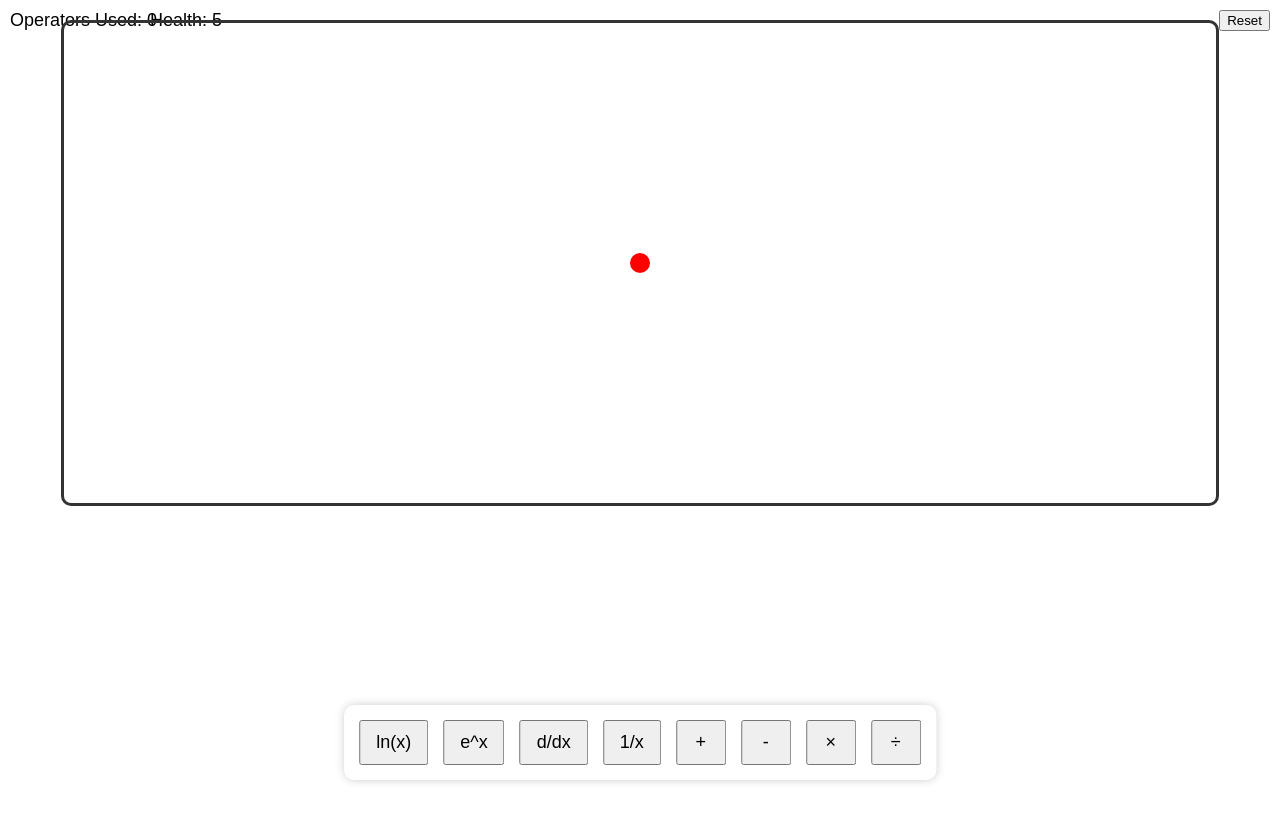
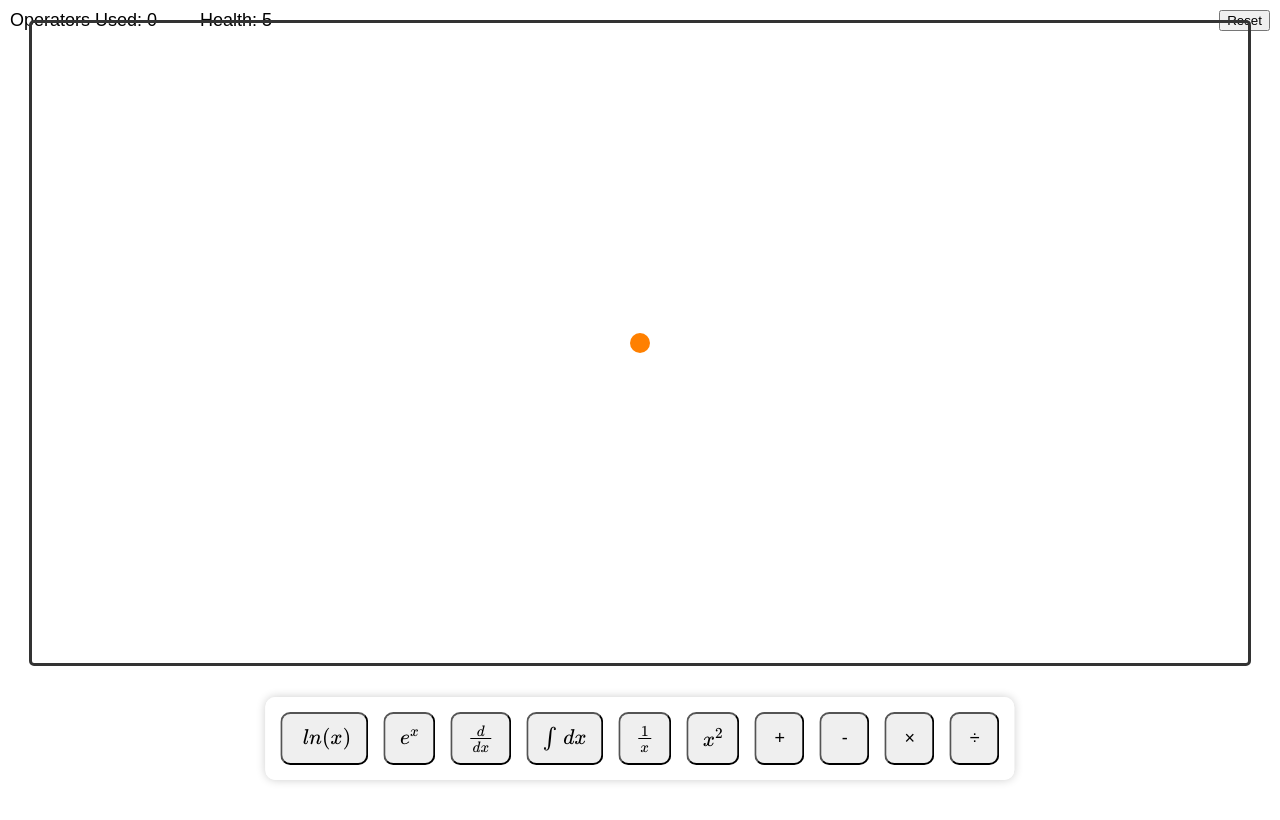
Before and after one commit to itsdragonic/calcwars, a plain HTML site: page index.html in a window 1280 px wide. Drawn offline with nearby package versions, Linux system fonts and the light colour scheme.

Commit message:
added favicon

```diff
--- a/index.html
+++ b/index.html
@@ -2,8 +2,11 @@
 <html lang="en">
 <head>
     <meta charset="UTF-8">
+    <link rel="shortcut icon" type="image/png" href="calcwars.png">
+    <link rel="stylesheet" href="style.css">
+
     <meta name="viewport" content="width=device-width, initial-scale=1.0">
-    <title>Math Wars</title>
+    <title>CalcWars</title>
     <script src="https://polyfill.io/v3/polyfill.min.js?features=es6"></script>
     <script id="MathJax-script" async src="https://cdn.jsdelivr.net/npm/mathjax@3/es5/tex-mml-chtml.js"></script>
     <script src="https://cdnjs.cloudflare.com/ajax/libs/mathjs/11.9.0/math.min.js"></script>
@@ -16,11 +19,11 @@
         }
         #game-container {
             position: relative;
-            width: 90vw;
-            height: 60vh;
+            width: 95vw;
+            height: 80vh;
             margin: 20px auto;
             border: 3px solid #333;
-            border-radius: 10px;
+            border-radius: 5px;
         }
         #player {
             position: absolute;
@@ -29,7 +32,7 @@
             transform: translate(-50%, -50%);
             width: 20px;
             height: 20px;
-            background-color: red;
+            background-color: rgb(255, 128, 0);
             border-radius: 50%;
             z-index: 999;
         }
@@ -74,9 +77,10 @@
             cursor: pointer;
             transition: all 0.2s;
             min-width: 50px;
+            border-radius: 10px;
         }
         button.selected-operator {
-            background-color: #44ff44;
+            background-color: #75ee75;
             transform: scale(1.1);
         }
         #operator-count {
@@ -88,7 +92,7 @@
         #health-display {
             position: fixed;
             top: 10px;
-            left: 150px;
+            left: 200px;
             font-size: 18px;
         }
         #reset-button {
@@ -106,10 +110,12 @@
         <div id="player"></div>
     </div>
     <div class="operator-panel">
-        <button class="operator" onclick="selectOperator('ln')">ln(x)</button>
-        <button class="operator" onclick="selectOperator('exp')">e^x</button>
-        <button class="operator" onclick="selectOperator('diff')">d/dx</button>
-        <button class="operator" onclick="selectOperator('recip')">1/x</button>
+        <button class="operator" onclick="selectOperator('ln')">\(\ ln(x) \)</button>
+        <button class="operator" onclick="selectOperator('exp')">\( e^x \)</button>
+        <button class="operator" onclick="selectOperator('diff')">\( \frac{d}{dx} \)</button>
+        <button class="operator" onclick="selectOperator('int')">\( \int \, dx \)</button>
+        <button class="operator" onclick="selectOperator('recip')">\( \frac{1}{x} \)</button>
+        <button class="operator" onclick="selectOperator('square')">\( x^2 \)</button>
         <button class="operator" onclick="selectOperator('add')">+</button>
         <button class="operator" onclick="selectOperator('sub')">-</button>
         <button class="operator" onclick="selectOperator('mul')">×</button>
```
Also changed, not shown: calcwars.png (added).
